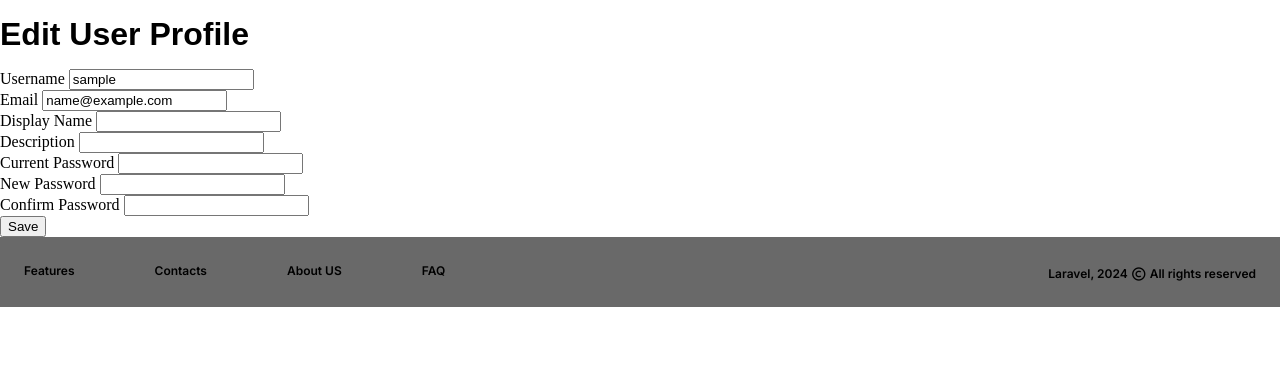
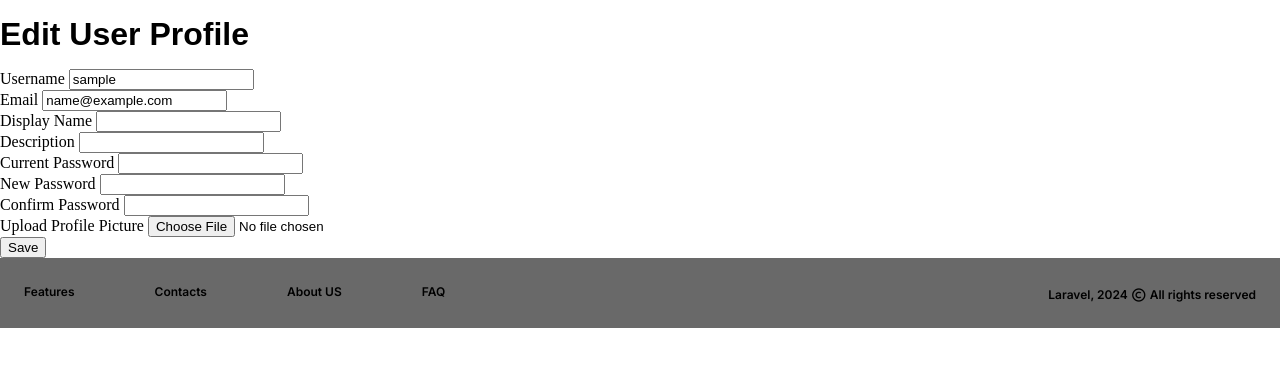
Before and after one commit to gsilva00/LBAW-Project, a Laravel app: page /profile/edit in a window 1280 px wide. Shown: the part 95-462 px from the top of the page. Run offline with Laravel 10, Linux system fonts and the light colour scheme; the visitor is signed in with stand-in values (Sample User, id 1).

Commit message:
Implemented upload profile picture

```diff
--- a/app/Http/Controllers/ProfileController.php
+++ b/app/Http/Controllers/ProfileController.php
@@ -24,6 +24,7 @@ class ProfileController extends Controller
             'profileUsername' => $username,
             'displayName' => $displayName,
             'description' => $description,
+            'profilePicture' => $user->profile_picture,
             'isOwner' => $user->username === $authUser->username
         ]);
     }
@@ -56,7 +57,8 @@ class ProfileController extends Controller
             'display_name' => 'required|string|max:255',
             'description' => 'nullable|string|max:255',
             'cur_password' => 'required|string',
-            'new_password' => 'nullable|string|min:8|confirmed'
+            'new_password' => 'nullable|string|min:8|confirmed',
+            'profile_picture' => 'nullable|image|mimes:jpeg,png,jpg|max:2048',
         ]);
 
         if ($validator->fails()) {
@@ -72,6 +74,12 @@ class ProfileController extends Controller
         $user->display_name = request('display_name');
         $user->description = request('description');
 
+        if (request('profile_picture')) {
+            $imageName = time() . '-' . request('profile_picture')->getClientOriginalName() . '.' . request('profile_picture')->extension();
+            request('profile_picture')->move(public_path('images/profile'), $imageName);
+            $user->profile_picture = $imageName;
+        }
+
         if (request('new_password')) {
             $user->password = Hash::make(request('new_password'));
         }
--- a/app/Models/User.php
+++ b/app/Models/User.php
@@ -33,7 +33,7 @@ class User extends Authenticatable
     // The model's default values for attributes.
     protected $attributes = [
         'display_name' => null,
-        'profile_picture' => null,
+        'profile_picture' => 'default.jpg',
         'description' => null,
         'reputation' => 3,
         'upvote_notification' => true,
--- a/resources/views/pages/profile.blade.php
+++ b/resources/views/pages/profile.blade.php
@@ -6,8 +6,11 @@
         <p>Name: {{ $profileUsername }}</p>
         <p>Display Name: {{ $displayName }}</p>
         <p>Description: {{ $description }}</p>
+        <p>Profile Picture:</p>
+        <img src="{{ asset('images/profile/' . $profilePicture) }}" alt="profile_picture">
+        <br>
         @if($isOwner)
-            <a href="{{ route('profile.edit')}}"><button>Edit</button></a>
+            <a href="{{ route('profile.edit') }}"><button>Edit</button></a>
         @endif
     </div>
 @endsection
--- a/resources/views/pages/profileEdit.blade.php
+++ b/resources/views/pages/profileEdit.blade.php
@@ -3,7 +3,7 @@
 @section('content')
     <div class="container">
         <h1>Edit User Profile</h1>
-        <form method="POST" action="{{ route('profile.update') }}" >
+        <form method="POST" action="{{ route('profile.update') }}" enctype="multipart/form-data">
             @csrf
             <label for="username">Username</label>
             <input type="text" name="username" value="{{ old('username', $username) }}">
@@ -65,6 +65,16 @@
 
             <br>
 
+            <label for="profile_picture">Upload Profile Picture</label>
+            <input type="file" name="profile_picture">
+            @if ($errors->has('profile_picture'))
+                <span class="error">
+                    {{ $errors->first('profile_picture') }}
+                </span>
+            @endif
+
+            <br>
+
             <button type="submit">Save</button>
         </form>
     </div>
```
Also changed, not shown: public/images/profile/default.jpg (added).
